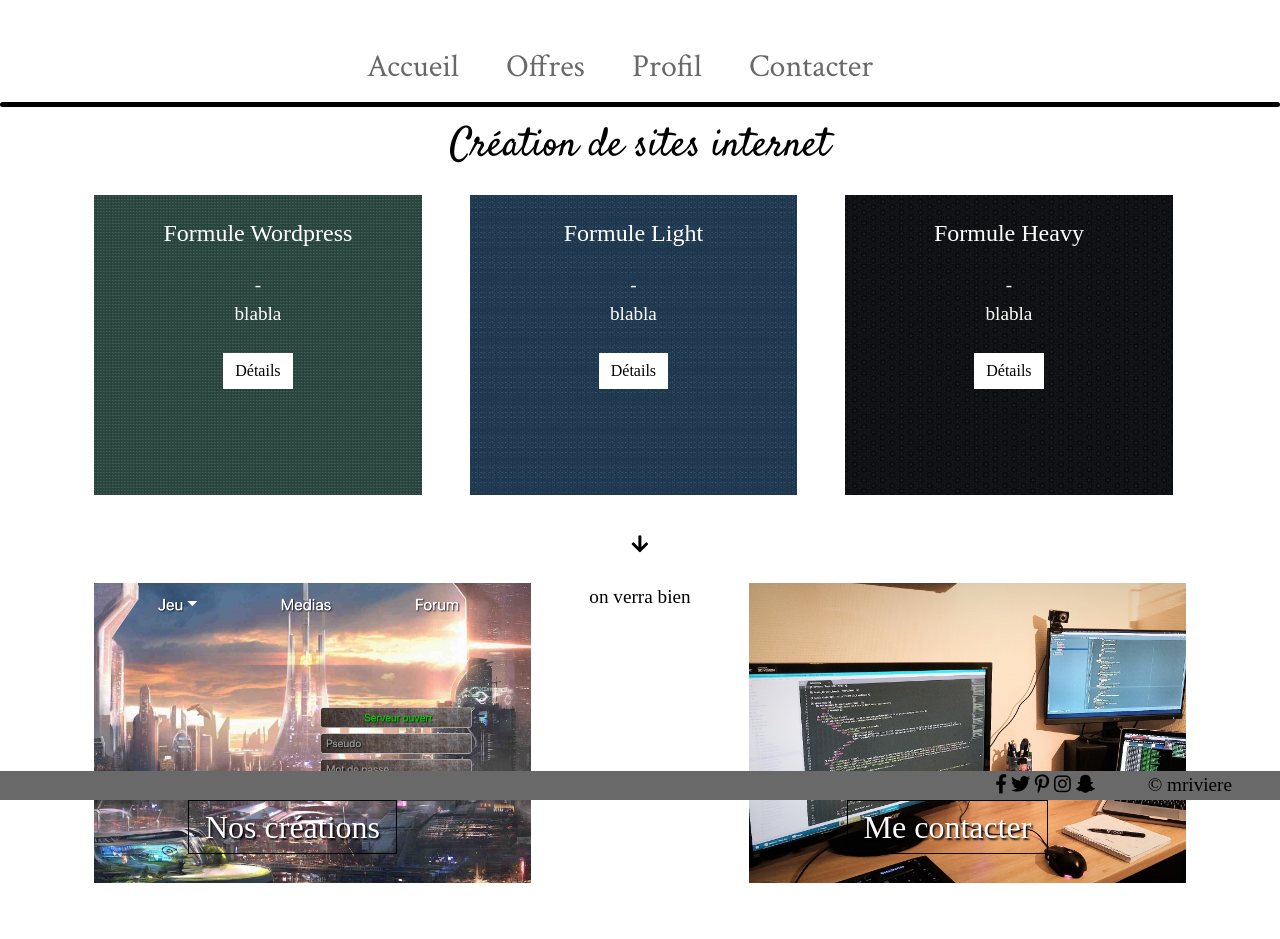
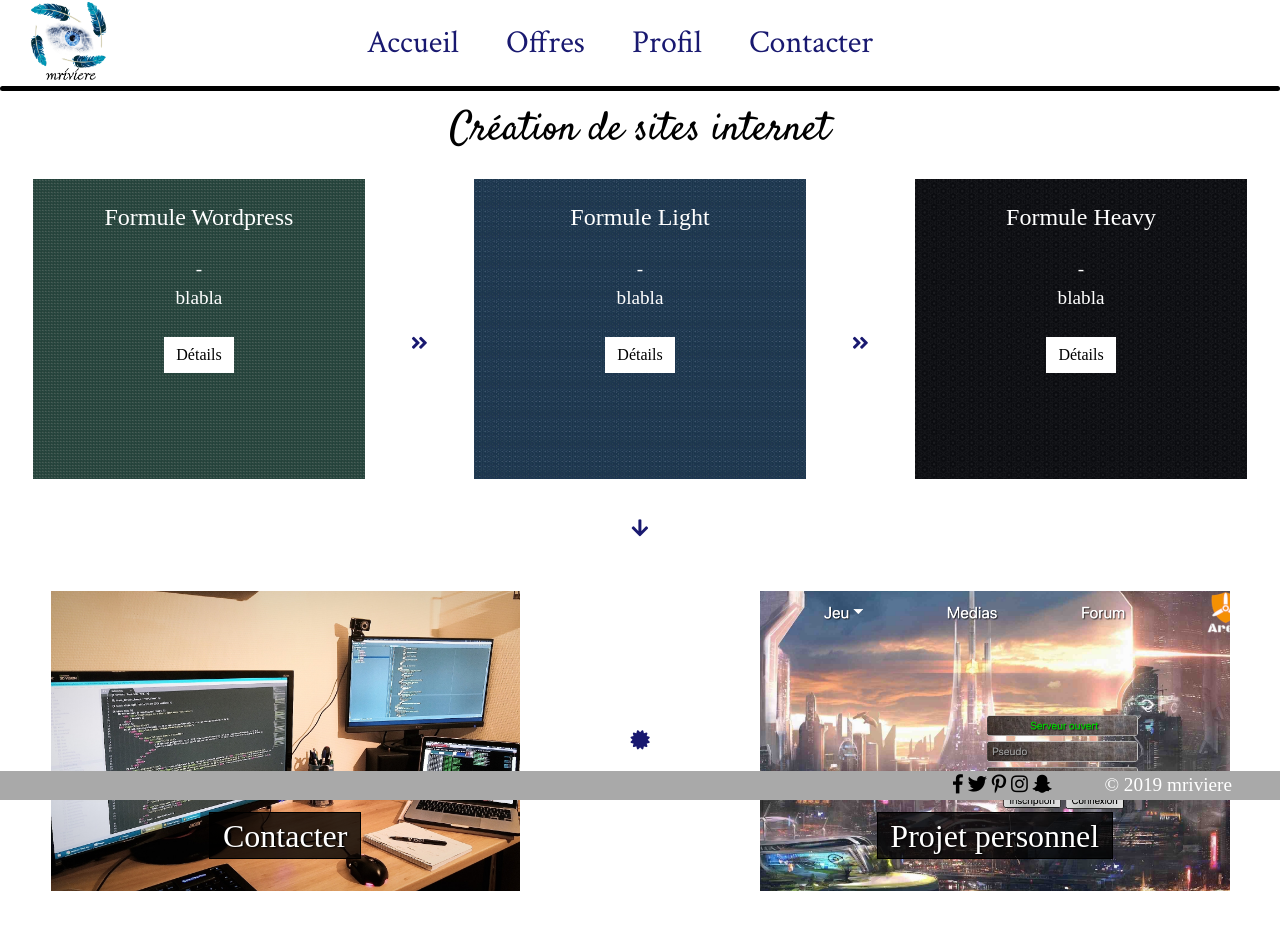
Before and after one commit to mriviere-company/mriviere, a PHP site: page / in a window 1280 px wide. Run offline with PHP 8.4, Linux system fonts and the light colour scheme; some libraries are stand-ins or nearby versions; some web fonts are replaced.

Commit message:
ajout logo

```diff
--- a/css/style.css
+++ b/css/style.css
@@ -8,14 +8,17 @@ body {
 
 .navbar-top {
     font-family: 'Crimson Text', serif;
-    margin-top: 3rem;
+    margin-top: 1.5rem;
+    margin-bottom: 1.5rem;
 }
 
 .navbar-footer {
-    background-color: dimgrey;
+    color: white;
+    background-color: darkgrey;
     text-align: right;
+    right: 0;
+    bottom: 0;
     position: fixed;
-    bottom: 0;
     width: 100%;
 }
 
@@ -30,7 +33,7 @@ hr {
     background: black;
 }
 
-h2{
+h2 {
     display: inline;
     margin-right: 2.5rem;
 }
@@ -41,7 +44,7 @@ img {
 
 a {
     text-decoration: none;
-    color: dimgrey;
+    color: midnightblue;
 }
 
 .btn-primary {
@@ -55,14 +58,6 @@ a:hover {
     color: black;
 }
 
-#social a:hover {
-    color: blue;
-}
-
-#social a {
-    color: black;
-}
-
 .offers {
     height: 300px;
     color: white;
@@ -73,8 +68,9 @@ a:hover {
     top: 75%;
     position: relative;
     text-shadow: 1.5px 1.5px 2px rgba(0, 0, 0, 1);
-    padding: 0.5rem 1rem;
+    padding: 0.3rem 0.8rem;
     border: 1px solid black;
+    background-color: rgba(1, 1, 1, 0.8);
 }
 
 .offer1 {
@@ -96,21 +92,33 @@ a:hover {
 }
 
 .creation {
+    margin: 0 5% 0 5%;
     background-image: url("/img/creation.png");
     background-size: cover;
+    background-repeat: no-repeat;
 }
 
 .contact {
+    margin: 0 5% 0 5%;
     background-image: url("/img/contact.jpg");
     background-size: cover;
+    background-repeat: no-repeat;
 }
 
-#social {
-    color: black;
-    list-style: none;
-    margin-left: 2.5rem;
+#social a:hover {
+    color: white;
 }
 
-.link {
-    color: gold;
+#social a {
+    color: black;
 }
+
+.fas {
+    color: midnightblue;
+}
+
+.logo {
+    position: absolute;
+    top: 0%;
+    left: 2%;
+}
--- a/index.html
+++ b/index.html
@@ -2,7 +2,7 @@
 <html>
     <head>
         <!--Le titre de ma page, s'affiche dans le navigateur-->
-        <link rel="shortcut icon" type="image/x-image" href="/css/mriviere.ico"/>
+        <link rel="shortcut icon" type="image/x-image" href="/img/logo.ico"/>
         <title>
             Création de sites internet
         </title>
@@ -21,6 +21,9 @@
         <!--Corps de la landing page-->
         <body>
         <header>
+            <div class="logo">
+                <img height="85" src="/img/logo.jpg">
+            </div>
             <div class="navbar-top">
                 <h2>
                     <a href="#">Accueil</a>
@@ -41,7 +44,7 @@
             </h1>
         </header>
         <div class="row mt-4">
-            <div class="offset-1 col-3 offers offer1">
+            <div class="col offers offer1 ml-5">
                 <h4 class="my-4">
                     Formule Wordpress
                 </h4>
@@ -51,7 +54,12 @@
                 </div>
                 <div class="btn btn-primary">Détails</div>
             </div>
-            <div class="col-3 offers offer2 ml-5">
+            <div class="col-md-1 align-self-center">
+                <div>
+                    <i class="fas fa-angle-double-right"></i>
+                </div>
+            </div>
+            <div class="col offers offer2">
                 <h4 class="my-4">
                     Formule Light
                 </h4>
@@ -61,7 +69,12 @@
                 </div>
                 <div class="btn btn-primary">Détails</div>
             </div>
-            <div class="col-3 offers offer3 ml-5">
+            <div class="col-md-1 align-self-center">
+                <div>
+                    <i class="fas fa-angle-double-right"></i>
+                </div>
+            </div>
+            <div class="col offers offer3 mr-5">
                 <h4 class="my-4">
                     Formule Heavy
                 </h4>
@@ -75,23 +88,23 @@
         <div class="mt-1">
             <i class="fas fa-arrow-down"></i>
         </div>
-        <div class="row my-4">
-            <div class="offset-1 col-4 offers creation">
-                <a href="#">
-                    <h2 class="titles">
-                        Nos créations
+        <div class="row my-5">
+            <div class="col offers contact">
+                <h2 class="titles mr-0">
+                    Contacter
+                </h2>
+            </div>
+            <div class="col-md-1 align-self-center">
+                <div>
+                    <i class="fas fa-certificate"></i>
+                </div>
+            </div>
+            <div class="col offers creation">
+                <a href="https://area.mriviere.eu/">
+                    <h2 class="titles mr-0">
+                        Projet personnel
                     </h2>
                 </a>
-            </div>
-            <div class="col-2">
-                <div>
-                    on verra bien
-                </div>
-            </div>
-            <div class="col-4 offers contact">
-                <h2 class="titles">
-                    Me contacter
-                </h2>
             </div>
         </div>
         <!--Le footer-->
@@ -104,7 +117,7 @@
                     <a href="#"><i class="fab fa-instagram"></i></a>
                     <a href="#"><i class="fab fa-snapchat-ghost"></i></a>
                 </span>
-                <span class="mx-5">© mriviere</span>
+                <span class="mx-5">© 2019 mriviere</span>
             </div>
         </footer>
     </body>
```
Also changed, not shown: img/logo.ico (added), img/logo.jpg (added), img/mriviere.ico (deleted).
